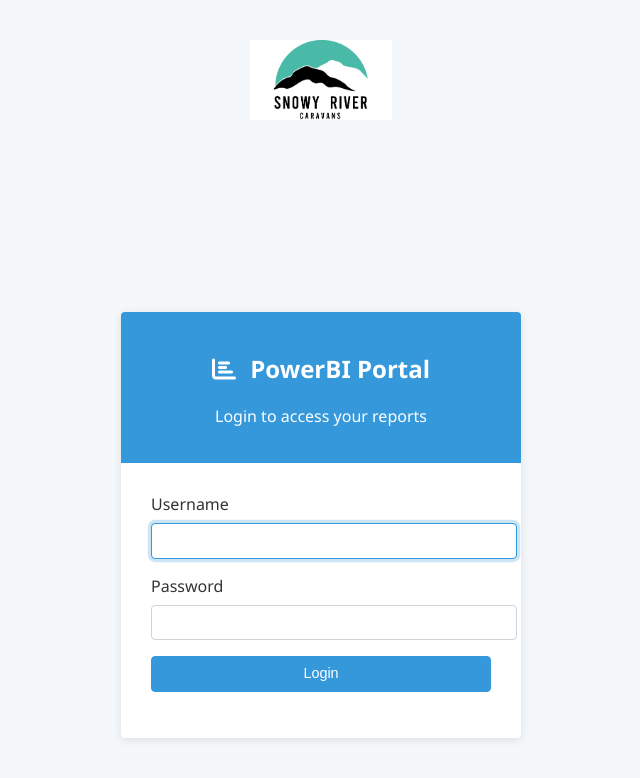
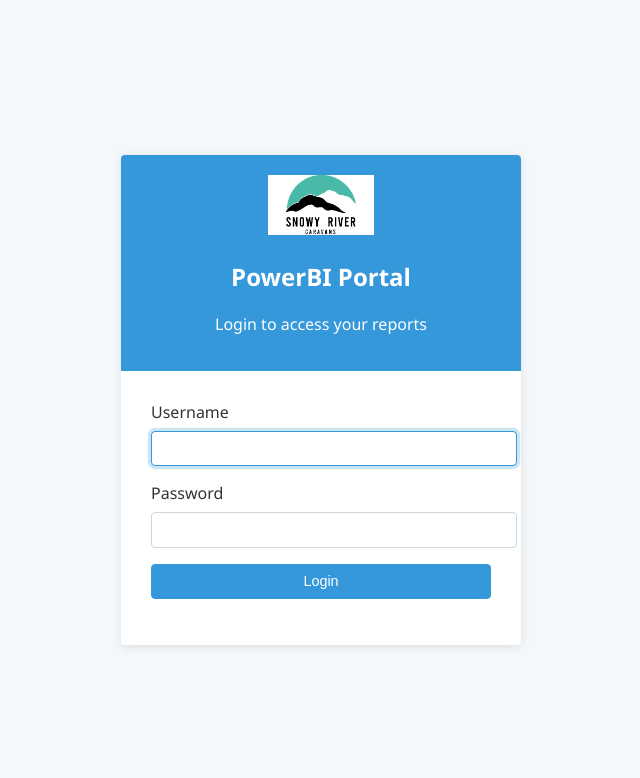
Before and after one commit to zyansaber/RenderTEST, a Flask app: page /auth/login in a window 1280 px wide. Shown: the top 778 px of the page, without its empty margins (319-959 px from the left). After the commit the page ends 647 px from the top, so only its background shows below. Run offline with Flask 2, Linux system fonts and the light colour scheme.

Commit message:
Update login.html

```diff
--- a/src/templates/auth/login.html
+++ b/src/templates/auth/login.html
@@ -1,3 +1,4 @@
+
 <!DOCTYPE html>
 <html lang="en">
 <head>
@@ -8,14 +9,11 @@
     <link rel="stylesheet" href="{{ url_for('static', filename='css/style.css') }}">
 </head>
 <body>
-    <div style="text-align: center; margin-top: 40px;">
-        <img src="{{ url_for('static', filename='images/snowy_logo.png') }}" alt="Snowy River Logo" style="height: 80px;">
-    </div>
-
     <div class="login-container">
         <div class="login-card">
-            <div class="login-header">
-                <h2><i class="fas fa-chart-bar mr-2"></i> PowerBI Portal</h2>
+            <div class="login-header" style="text-align: center; padding-top: 20px;">
+                <img src="{{ url_for('static', filename='images/snowy_logo.png') }}" alt="Snowy River Logo" style="height: 60px; margin-bottom: 10px;">
+                <h2 style="margin-top: 10px;">PowerBI Portal</h2>
                 <p>Login to access your reports</p>
             </div>
             <div class="login-body">
```
